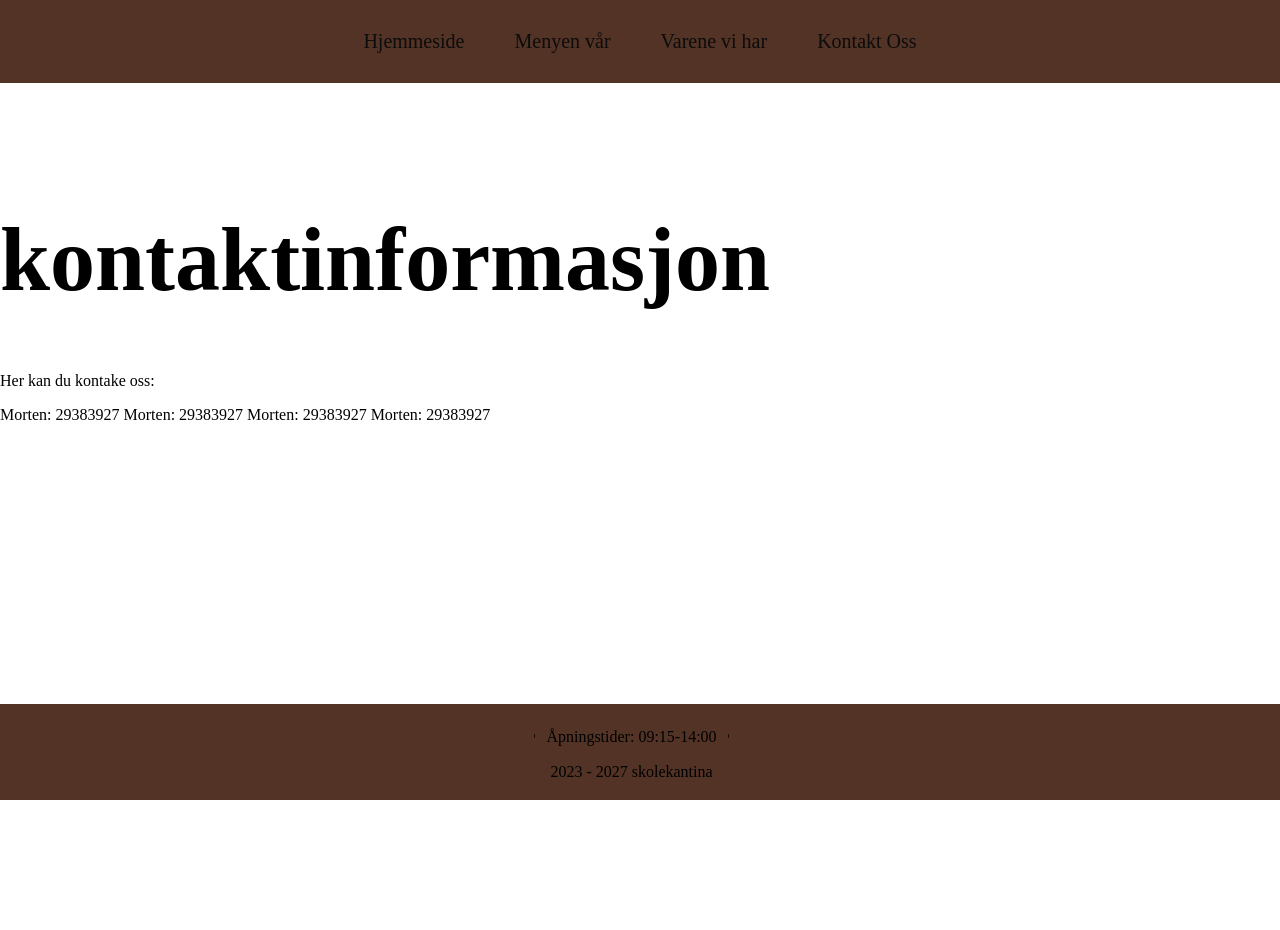
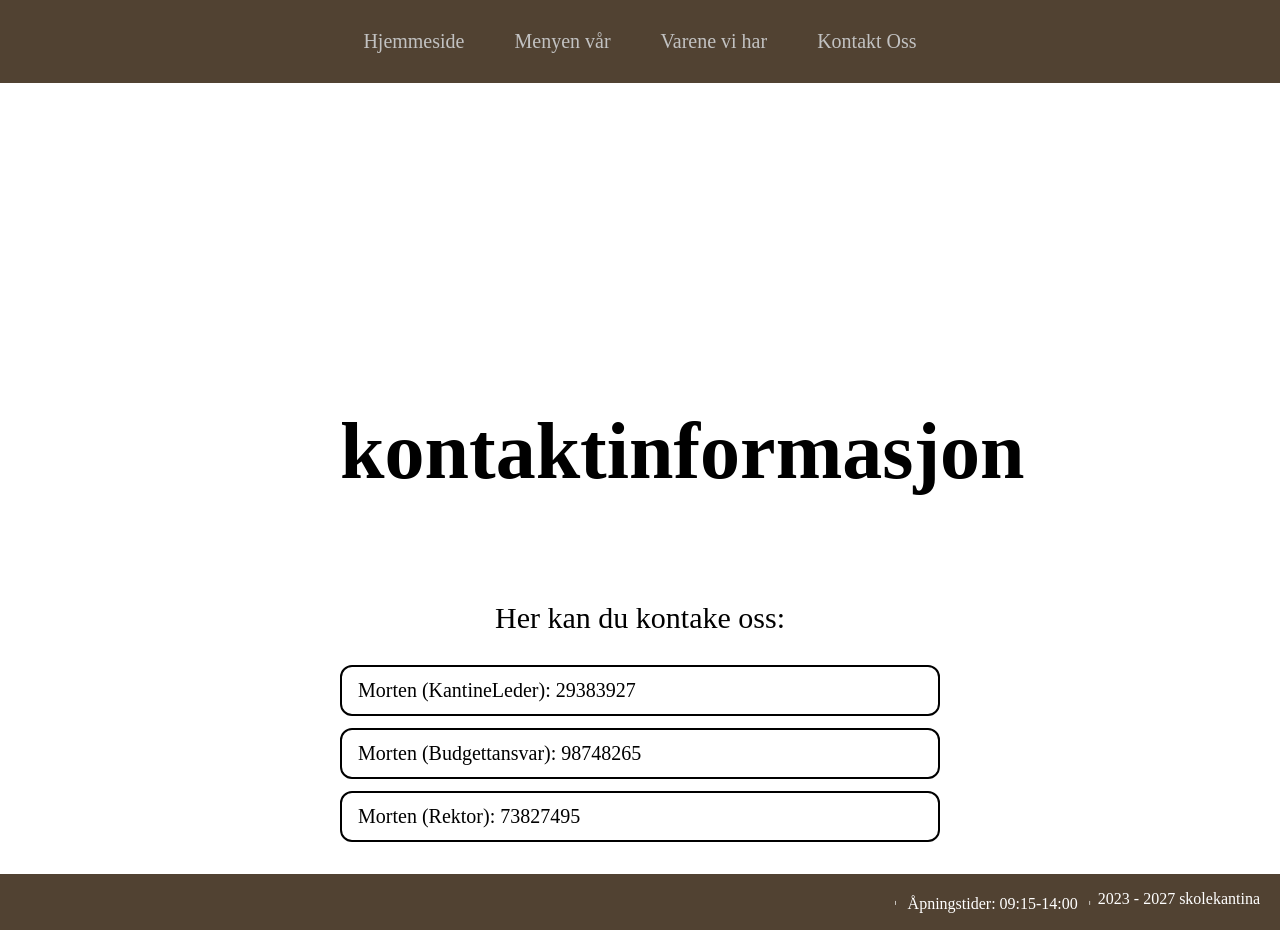
Before and after one commit to SillyKyubi/Skolekantine, a Flask app: page /kontakt in a window 1280 px wide. Before the commit the page ends 800 px from the top, so only its background shows below. Run offline with Flask 3, Linux system fonts and the light colour scheme; some web fonts are replaced.

Commit message:
Oppdatert CSS for bedre layout og responsivitet, samt forbedret kontaktinformasjon på kontaktsiden.

```diff
--- a/static/style.css
+++ b/static/style.css
@@ -1,264 +1,258 @@
-/*  imports   */
+/* ---------- Font ---------- */
 .gaegu-regular {
   font-family: "Gaegu", sans-serif;
   font-weight: 400;
   font-style: normal;
 }
 
-/*  Main things   */
+/* ---------- mayn ---------- */
 body {
   display: flex;
   flex-direction: column;
-  margin: 0px; /* her har def settings 8px eller no drit så nå kan header og footer være liks ved bunnen / kanten..*/
-  min-height: 100vh; /* Dette er er (ki som har gitt alternativ) basically minimum height på selve pagen*/
-
+  margin: 0;
+  min-height: 930px;
 }
 
-.main {
+main {
   flex: 1;
-  padding: 20px;
-  max-width: 900px;
+  display: flex;
+  flex-direction: column;
+  justify-content: flex-end;
+  padding: 40px 20px 20px;
   box-sizing: border-box;
-  padding-top: 230px;
-
 }
 
 main h1 {
   padding-top: 65px;
+}
 
+/* ---------- Header & footer ---------- */
+.topheader {
+  position: sticky;
+  top: 0;
+  z-index: 1;
 }
-text {
-  margin-left: 50px;
-
-}
-/*     Header & Footer    */
 
 .topheader nav {
-  position: sticky;
   display: flex;
-  top: 0;
-
-  z-index: 1;
-  background-color: rgba(64, 28, 13, 0.899);
-
   justify-content: center;
   align-items: center;
   gap: 50px;
-
   padding: 30px;
   font-size: 20px;
+  background-color: rgba(62, 45, 27, 0.899);
 }
 
-
-.navtext {
-  margin: 0;
+.Navbar {
+  display: flex;
+  gap: 40px;
 }
 
 .Footer {
-
+  display: flex;
+  justify-content: flex-end;
   margin-top: auto;
-  background-color: rgba(64, 28, 13, 0.899);
-  padding: 3px;
-  flex-direction: row;
-
+  padding-right: 20px;
   text-align: center;
-  justify-content: flex-end;
-  padding-right: 20px;
-
-  align-items: flex-end;
+  background-color: rgba(62, 45, 27, 0.899);
 }
 
-/*   Links  / texts  */
+.Footer p {
+  color: #fff;
+}
 
+/* ---------- Links & text ---------- */
 a {
-  color: rgb(12, 12, 12);
-  text-decoration: dotted;
+  color: rgb(194, 194, 194);
+  text-decoration: none;
 }
 
 a:hover {
   color: rgb(107, 106, 106);
-  transform: 5s;
 }
 
-h1{
+h1 {
   font-size: 90px;
   font-family: "Gaegu";
 }
 
 span {
-  color: Black;
-
+  color: black;
 }
 
-.start {
-  margin-bottom: 0px;
-  margin-top: 0px;
-
+.Start h1 {
+  margin-bottom: 20px;
+  padding-top: 0;
 }
 
-.start h1{
-  margin-bottom: 50px;
+/* ---------- Home ---------- */
+.home-content {
+  flex: 1;
+  display: flex;
+  flex-direction: column;
+  justify-content: flex-end;
+  max-width: 900px;
 }
 
-/*    Items    */
-
-
-.item-pris {
-  font-size: 1rem;
-}
-
-/*     home / nein meny    */
-
-.home {
-  z-index: 0;
-}
-
-/*Dette her er KI som har lagd - noe som jeg har byttet litt om på rundt. (Lagd til , slettet.)*/
 .home::before {
   content: "";
   position: fixed;
+  inset: -20px;
   z-index: -1;
   background-image: url("img/Kantine.jpg");
   background-size: cover;
   background-position: center;
   background-repeat: no-repeat;
   filter: blur(8px);
-  inset: -20px;
 }
 
-/*     ITEMS & VARER   */
-
+/* ---------- Items & varer ---------- */
 .item-image {
-    max-width: 200px;
-    height: 200px;
+  display: block;
+  width: 100%;
+  max-width: 700px;
+  height: 220px;
+  object-fit: cover;
+  border-radius: 12px;
 }
 
 .Items {
   display: flex;
-  grid-template-columns: 1fr 1fr;
 }
 
-.item-navn, .vare-navn {
+.item-navn,
+.vare-navn {
   font-size: 20px;
 }
 
-
-.item-pris, .vare-pris {
+.item-pris,
+.vare-pris {
   font-size: 13px;
   padding-top: 6px;
   padding-left: 2px;
   color: gray;
 }
 
-/*     ---------- MENY PAGE ----------    */
-
+/* ---------- Meny side ---------- */
 .meny {
+  width: 100%;
   max-width: 900px;
   margin: 0 auto;
-    padding: 2rem;
-
+  padding: 2px;
 }
 
 .dag {
-    margin-bottom: 4rem;
+  margin-bottom: 64px;
+  padding-bottom: 90px;
   border-bottom: 2px solid #a52020;
-    padding-bottom: 90px;
 }
 
 .dag h1 {
   margin: 0;
   text-align: center;
-    font-size: 4.5rem;
+  font-size: 72px;
   letter-spacing: 0.1em;
   text-transform: uppercase;
 }
 
 .dag h2 {
-    margin: 0.5rem 0 1rem;
+  margin: 8px 0 16px;
   text-align: center;
-    font-size: 2rem;
+  font-size: 32px;
   font-weight: normal;
 }
 
 .boxes {
-
   display: flex;
-    gap: 1.5rem;
-    align-items: stretch;
   justify-content: center;
+  gap: 24px;
 }
 
 .box {
   border: 4px solid #000;
   border-radius: 12px;
-    padding: 1rem;
+  padding: 16px;
   min-height: 200px;
 }
 
-.box.mat1 { flex: 1.2; }
-.box.mat2 { flex: 1; }
+.box.mat1 {
+  flex: 1.2;
+}
 
-.item-image {
-    display: block;
-    width: 100%;
-    height: 220px;
-    object-fit: cover;
-    border-radius: 8px;
+.box.mat2 {
+  flex: 1;
 }
 
 .item {
   display: flex;
   justify-content: space-between;
-    margin-top: 0.75rem;
-    font-size: 1.25rem;
+  margin-top: 12px;
+  font-size: 20px;
 }
 
 @media (max-width: 600px) {
-    .boxes { flex-direction: column; }
-    .dag h1 { font-size: 3rem; }
+  .boxes {
+    flex-direction: column;
   }
 
+  .dag h1 {
+    font-size: 48px;
+  }
+}
 
+/* ---------- Varer page ---------- */
+.kategori {
+  margin: 40px 0 2px;
+  padding-bottom: 5px;
+  padding-left: 10px;
+  font-size: 32px;
+  border-bottom: 2px solid #7f7272;
+}
 
-/*     Header & Footer    */
-/*     Header & Footer    */
-/*     Header & Footer    */
-
-
-/*    ----------   VARER MENY   ---------- */
-.kategori {
-    margin: 2.5rem 0 1rem;
-    font-size: 2rem;
-    border-bottom: 2px solid #7f7272;
-    padding-bottom: 0.3rem;
+.vare-box {
+  display: flex;
+  flex-wrap: wrap;
+  gap: 24px;
   padding-left: 10px;
 }
 
-/* The items under the heading */
-.vare-box {
-    display: flex;
-    flex-wrap: wrap;
-    gap: 1.5rem;
-    padding-left: 10px;
-}
-
-/* One item */
 .varer {
   width: 220px;
-
 }
 
 .vare-info {
   display: flex;
+  align-items: baseline;
+  margin-bottom: 6px;
+}
 
-    align-items: baseline;
-    margin-bottom: 0.4rem;
+/* ---------- Kontakt side ---------- */
+.kontakt {
+  width: 100%;
+  max-width: 600px;
+  margin: 0 auto;
+}
+
+.kontaktinfo {
+  text-align: center;
+  font-size: 80px;
+  padding-bottom: 50px;
+  padding-right: 30px;
+}
+
+.kontakt p {
+  text-align: center;
+  font-size: 30px;
+}
+
+.kontakt span {
+  display: block;
+  padding: 12px 16px;
+  margin-bottom: 12px;
+  border: 2px solid #000;
+  border-radius: 12px;
+  font-size: 20px;
 }
 
 
-.item-image {
-    width: 100%;
-    aspect-ratio: 1 / 1;
-    object-fit: cover;
-    border-radius: 12px;
-}
+/*SLUTTTTTTTTTTTTTT*/
--- a/templates/base.html
+++ b/templates/base.html
@@ -4,7 +4,7 @@
     <meta charset="UTF-8">
     <meta name="viewport" content="width=device-width, initial-scale=1.0">
     <title>Base</title>
-    <link rel="stylesheet" href="{{ url_for ('static', filename='style.css')}}">
+    <link rel="stylesheet" href="/static/style.css">
 
     <link rel="preconnect" href="https://fonts.googleapis.com">
     <link rel="preconnect" href="https://fonts.gstatic.com" crossorigin>
--- a/templates/index.html
+++ b/templates/index.html
@@ -9,7 +9,7 @@
 
 {% block content %}
 
-<div class="home">
+<div class="home-content">
     <section class="Start">
         <h1>Skolekantina 67</h1>
     </section>
@@ -23,7 +23,7 @@
 
 
         <h3> Allergie & Hygene </h3>
-        <p> Allergier som vegetar, glutenfri og melkefri er tydelig merket på hver vare og varm mat. Vi har tatt vare på at alt sammen er ryddig og vasket, samt med at vi lager maten på en renslig måte der vi kan unngå bakteriespredning og matforgiftning</p>
+        <p> Har du noen allergier eller diet som vegetar, glutenfri og laktosefri, så må du si ifra ved kassen. Vi har tatt vare på at alt sammen er ryddig og vasket, samt med at vi lager maten på en renslig måte der vi kan unngå bakteriespredning og matforgiftning</p>
     </section>
 </div>
 {% endblock %}
--- a/templates/kontakt.html
+++ b/templates/kontakt.html
@@ -5,15 +5,14 @@
 
 
     {% block content %}
-    <h1>
-        kontaktinformasjon
-    </h1>
+
+    <div class="kontakt">
+    <h1 class="kontaktinfo"> kontaktinformasjon </h1>
     <p> Her kan du kontake oss:</p>
-    <span>Morten: 29383927</span>
-    <span>Morten: 29383927</span>
-    <span>Morten: 29383927</span>
-    <span>Morten: 29383927</span>
-
+    <span>Morten (KantineLeder): 29383927</span>
+    <span>Morten (Budgettansvar): 98748265</span>
+    <span>Morten (Rektor): 73827495</span>
+    </div>
     {% endblock %}
 
 
```
Also changed, not shown: static/img/Kantine.jpg. Lines whose indentation alone changed are shown as unchanged.
